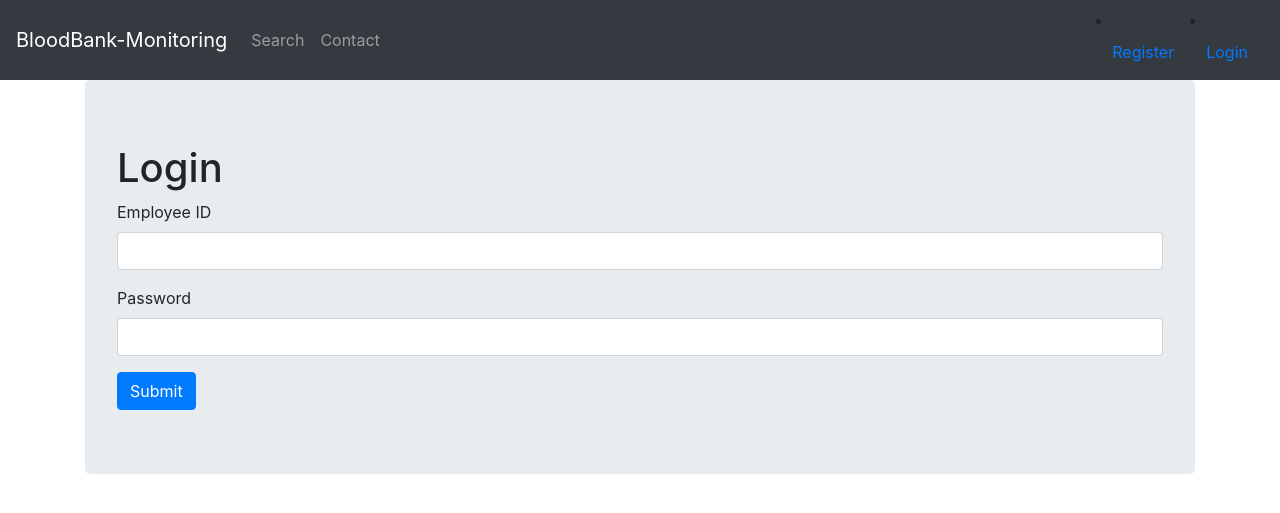
After one commit to Euno257/Blood-Bank-Management-System, a Flask app: page /login in a window 1280 px wide. The commit adds this page. Shown: the top 513 px of the page. Run offline with Flask 2, Linux system fonts and the light colour scheme; some libraries are stand-ins or nearby versions.

Commit message:
login not working(#09)

```diff
--- a/app.py
+++ b/app.py
@@ -25,8 +25,8 @@ def contact():
     return render_template('contact.html')
 
 class RegisterForm(Form):
-    name = StringField('Name', [validators.Length(min=1,max=25)])
-    email = StringField('Email',[validators.Length(min=10,max=50)])
+    name = StringField('Name', [validators.DataRequired(),validators.Length(min=1,max=25)])
+    email = StringField('Email',[validators.DataRequired(),validators.Length(min=10,max=50)])
     password = PasswordField('Password', [
         validators.DataRequired(),
         validators.EqualTo('confirm',message='Password do not match')
@@ -51,9 +51,47 @@ def register():
         flashing_message = "Success! You can log in with Employee ID " + str(e_id)
         flash( flashing_message,"success")
 
-        return redirect(url_for('register'))
+        return redirect(url_for('login'))
 
     return render_template('register.html',form = form)
 
+#login page
+@app.route('/login', methods=['GET', 'POST'])
+def login():
+    if request.method == 'POST':
+        # Get Form Fields
+        e_id = request.form["e_id"]
+        password_candidate = request.form["password"]
+
+        # Create cursor
+        cur = mysql.connection.cursor()
+
+        # Get user by username
+        result = cur.execute("SELECT * FROM RECEPTION WHERE E_ID = %s", [e_id])
+
+        if result > 0:
+            # Get stored hash
+            data = cur.fetchone()
+            password = data['PASSWORD']
+
+            # Compare Passwords
+            if sha256_crypt.verify(password_candidate, password):
+                # Passed
+                session['logged_in'] = True
+                session['e_id'] = e_id
+
+                flash('You are now logged in', 'success')
+                return redirect(url_for('index'))
+            else:
+                error = 'Invalid login'
+                return render_template('login.html', error=error)
+            # Close connection
+            cur.close()
+        else:
+            error = 'Employee ID not found'
+            return render_template('login.html', error=error)
+
+    return render_template('login.html')
+
 if __name__ == '__main__':
     app.run(debug=True)
--- a/templates/includes/_messages.html
+++ b/templates/includes/_messages.html
@@ -7,10 +7,10 @@
   {% endif %}
 {% endwith %}
 
-<!-- {% if error %}
+{% if error %}
   <div class="alert alert-danger">{{error}}</div>
 {% endif %}
 
 {% if msg %}
   <div class="alert alert-success">{{msg}}</div>
-{% endif %} -->
+{% endif %}
--- /dev/null
+++ b/templates/login.html
@@ -0,0 +1,18 @@
+{% extends 'layout.html' %}
+
+{% block body %}
+<div class="jumbotron">
+  <h1>Login</h1>
+  <form action="" method="POST">
+    <div class="form-group">
+      <label>Employee ID</label>
+      <input type="text" name="Employee ID" class="form-control" value={{request.form.e_id}}>
+    </div>
+    <div class="form-group">
+      <label>Password</label>
+      <input type="password" name="password" class="form-control" value={{request.form.password}}>
+    </div>
+    <button type="submit" class="btn btn-primary">Submit</button>
+  </form>
+</div>
+{% endblock %}
```
Also changed, not shown: 1 other file.
